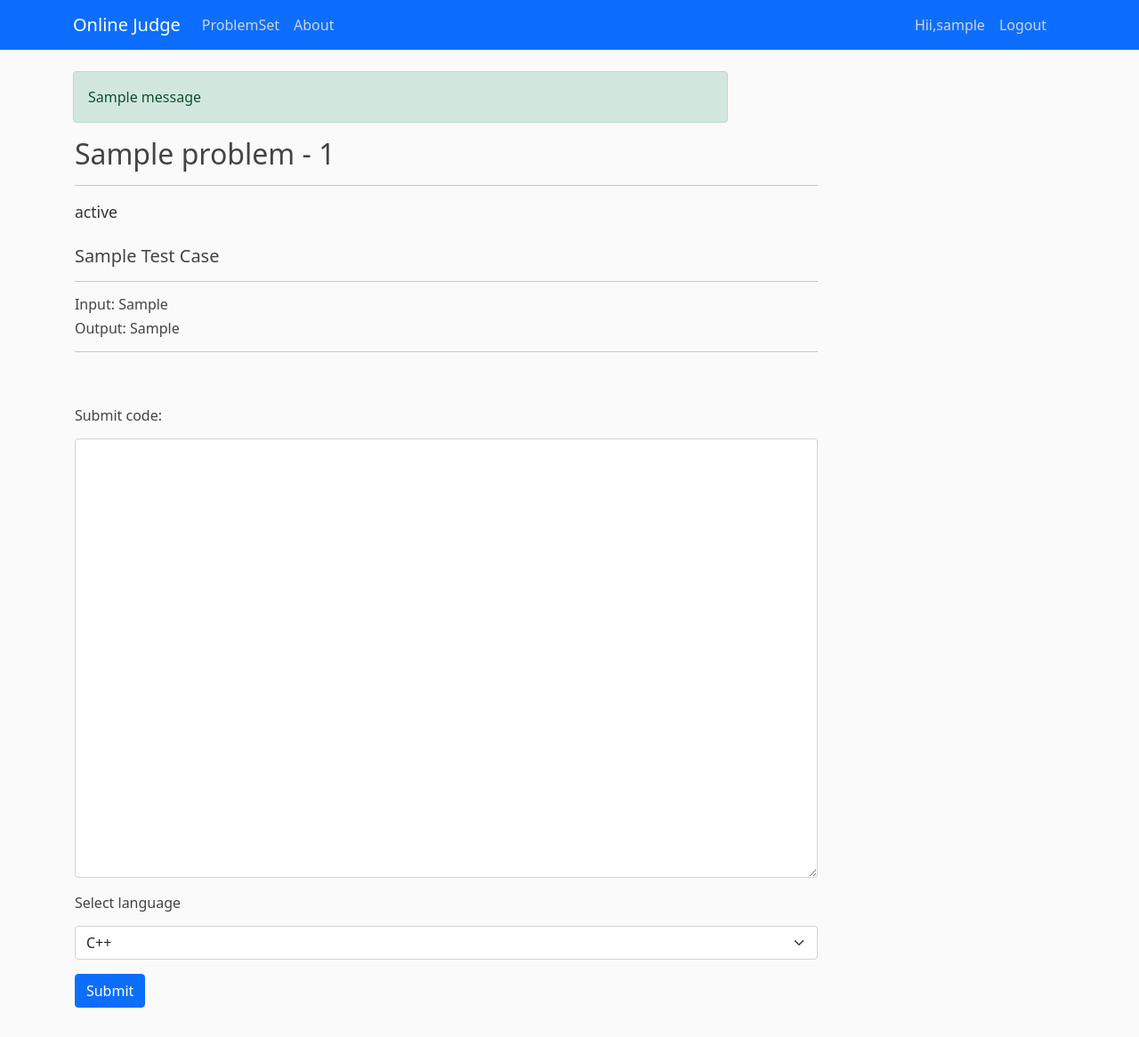
After one commit to RajMakkad/OnlineJudge, a Django app: page /problem_page/1 in a window 1280 px wide. The commit adds this page. Shown: the whole page at 89% size. Run offline with Django 3.2, Linux system fonts and the light colour scheme; a user stored in the database is signed in; tables that the repository leaves empty hold one stand-in row (values such as "Sample post"); one stand-in notice (Sample message) is shown.

Commit message:
added problem ui

```diff
--- a/home/models.py
+++ b/home/models.py
@@ -5,9 +5,12 @@ from django.contrib.auth.models import User
 
 class Problem(models.Model):
     Statement = models.TextField()
+    primarykey = models.IntegerField(default=0)
     Name = models.CharField(max_length=200)
     Code = models.TextField()
     Difficulty = models.CharField(max_length=200)
+    Input = models.TextField(default=0)
+    Output = models.TextField(default=0)
 
 
 class Solution(models.Model):
--- a/home/templates/base.html
+++ b/home/templates/base.html
@@ -40,7 +40,7 @@
 
               {% if user.is_authenticated %}
               <div class="navbar-nav register ">
-                <a class="nav-item nav-link" href="{% url 'login_n' %}">Hii, {{user.username}}</a>
+                <a class="nav-item nav-link" href="{% url 'login_n' %}">Hii,{{user.username}}</a>
                 <a class="nav-item nav-link" href="{% url 'logout_n' %}">Logout</a>
               </div>
 
--- /dev/null
+++ b/home/templates/problem_page.html
@@ -0,0 +1,51 @@
+{% extends "base.html" %}
+{% load static %}
+{% block content %}
+
+<!-- <h3 style="color: black ; margin-top: 3%;" > Problem Page - {{ problem.primarykey}}</h3> -->
+
+<div class="container-lg" style="margin: 1% 0 0 -3%; width: 120%;" >
+
+    <div class="sticky-md-top"><h2>{{problem.Name}} - {{ problem.primarykey}}</h2></div>
+
+    <hr>
+
+    <div style="font-size: 110%;">
+        {{problem.Statement}}
+    </div>
+
+    <br>
+
+    <div style="font-size: 110%;">
+        <h5>Sample Test Case</h5>
+        <hr>
+        <h6>Input: {{problem.Input}}</h6>
+        <h6>Output: {{problem.Output}}</h6>
+
+    </div>
+
+    <hr>
+
+    <form action = "{% url 'submit_n' problem.primarykey %}" method = "POST" style="margin: 7% 0 4% 0; ">
+        {% csrf_token %}
+      <fieldset >
+
+          <div class="mb-3">
+          <label for="user_solution" class="form-label"><h6>Submit code:</h6></label>
+          <textarea class="form-control" name="user_solution"  id="user_solution" rows="20"></textarea>
+           </div>
+        <div class="mb-3">
+          <label for="language" class="form-label"><h6>Select language</h6></label>
+          <select id="language" name="language" class="form-select" >
+            <option>C++</option>
+          </select>
+        </div>
+        <button type="submit" class="btn btn-primary" >Submit</button>
+      </fieldset>
+    </form>
+
+
+ </div>
+
+
+{% endblock content %}
--- a/home/templates/problems.html
+++ b/home/templates/problems.html
@@ -1,13 +1,14 @@
 {% extends "base.html" %}
+{% load static %}
 {% block content %}
 
-<h3 style="color: black ; text-decoration: underline; margin-top: 3%;" > Problem Set</h3>
+<h3 style="color: black ; margin-top: 3%;" > Problem Set</h3>
 
     {% for i in problems %}
 
     <section class="media content-section " style="margin-top: 3%;">
       <div class="media-body">
-        <a class="mr-2" href="#" style="text-decoration: none;">{{ i.Name }}</a>
+        <a class="mr-2" href="{% url 'problem_page' i.primarykey %}" style="text-decoration: none;">{{ i.primarykey }}. {{  i.Name }}</a>
         <p class="article-content" style="float: right;">{{ i.Difficulty }}</p>
       </div>
     </section>
--- a/home/urls.py
+++ b/home/urls.py
@@ -4,5 +4,7 @@ from . import views
 urlpatterns = [
     path('', views.problems, name='home'),
     path('problems/', views.problems, name='problems'),
+    path('problem_page/<int:prob_id>', views.problem_page, name='problem_page'),
+    path('submit/<int:prob_id>',views.submit,name='submit_n'),
     path('about/', views.about, name='about'),
 ]
--- a/home/views.py
+++ b/home/views.py
@@ -1,5 +1,6 @@
-from django.shortcuts import render
+from django.shortcuts import redirect, render
 from .models import Problem
+from django.contrib.auth.decorators import login_required
 
 # from django.http import HttpResponse
 
@@ -25,12 +26,6 @@ from .models import Problem
 # ]
 
 
-def home(request):
-    return render(request, 'home.html', {'title': 'OJ Home'})
-
-# @login_required(login_url='blog-home')
-
-
 def problems(request):
     context = {
         'problems': Problem.objects.all()
@@ -38,5 +33,21 @@ def problems(request):
     return render(request, 'problems.html', context)
 
 
+@login_required(login_url='problem_page')
+def problem_page(request,prob_id):
+    context = {
+        'problem': Problem.objects.get(primarykey = prob_id)
+    }
+    return render(request, 'problem_page.html', context)
+
+# Need to fix
+def submit(request,prob_id):
+    if request.method == 'POST' :
+        context = {
+        'problems': Problem.objects.all()
+    }
+    return render(request, 'problems.html', context)
+
+
 def about(request):
     return render(request, 'about.html', {'title': 'About_title'})
```
Also changed, not shown: user_auth/templates/register.html (+16 -0 lines), user_auth/views.py (+22 -7 lines), home/migrations/0003_problem_primarykey.py (added), home/migrations/0004_auto_20210825_2146.py (added).
